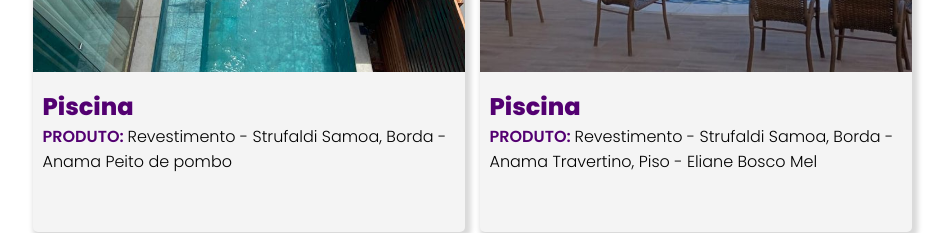
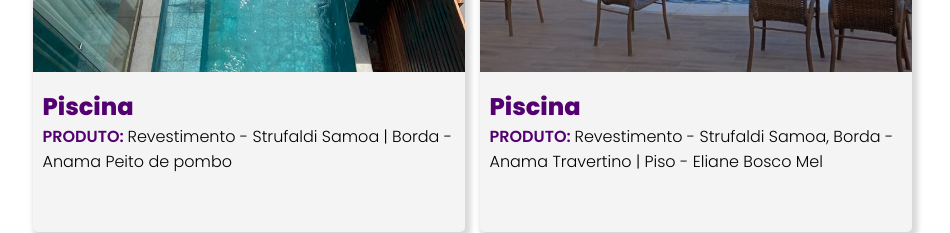
Before and after one commit to antoniomartins13/All-Pisos, a React (Create React App) app in the folder Project All Pisos/all-pisos2.0/: page /inspiracoes/ambientes in a window 1280 px wide. Shown: the part 960-1193 px from the top of the page, without its empty margins (168-1118 px from the left). Built offline with nearby package versions, Linux system fonts and the light colour scheme.

Commit message:
Update dados.js

```diff
--- a/Project All Pisos/all-pisos2.0/src/componentes/secaoAmbientes/dados.js
+++ b/Project All Pisos/all-pisos2.0/src/componentes/secaoAmbientes/dados.js
@@ -3,13 +3,13 @@ const projetos = [
     {
         credito: 'Arq. Izabella Franca',
         imagem: '/assets/imagens/projeto1.jpg',
-        produtos: "Revestimento - Strufaldi Samoa, Borda - Anama Peito de pombo",
+        produtos: "Revestimento - Strufaldi Samoa | Borda - Anama Peito de pombo",
         ambiente: 'Piscina'
     },
     {
         credito: 'Arq. Marcos Arthur',
         imagem: '/assets/imagens/projeto2.jpg',
-        produtos: 'Revestimento - Strufaldi Samoa, Borda - Anama Travertino, Piso - Eliane Bosco Mel',
+        produtos: 'Revestimento - Strufaldi Samoa, Borda - Anama Travertino | Piso - Eliane Bosco Mel',
         ambiente: 'Piscina'
     },
     {
```
